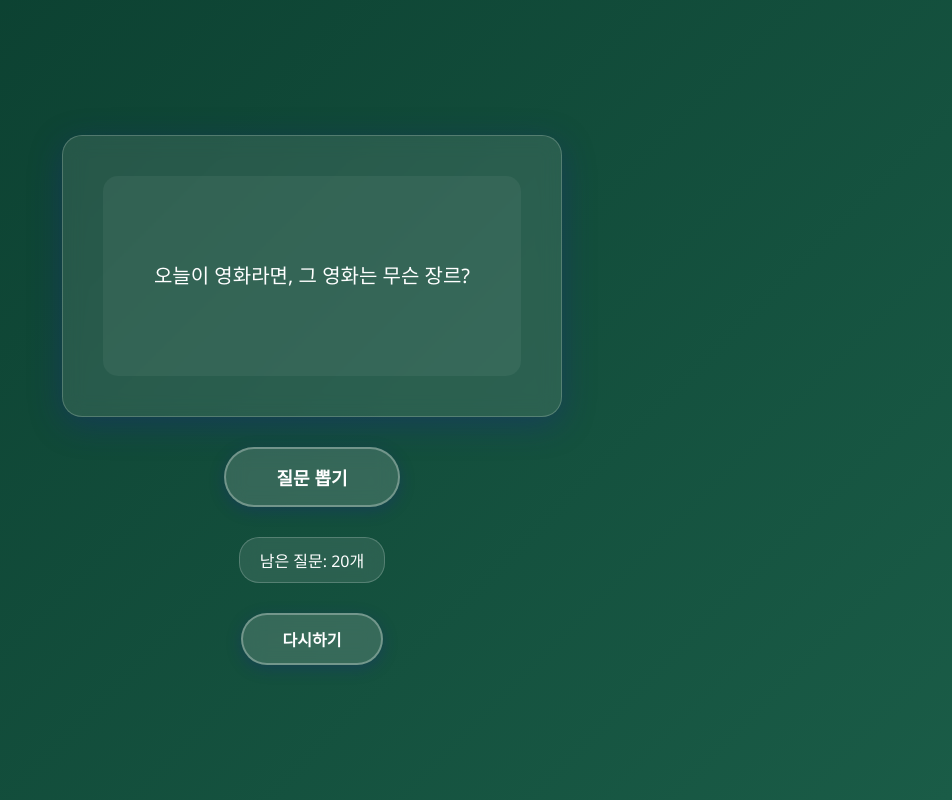
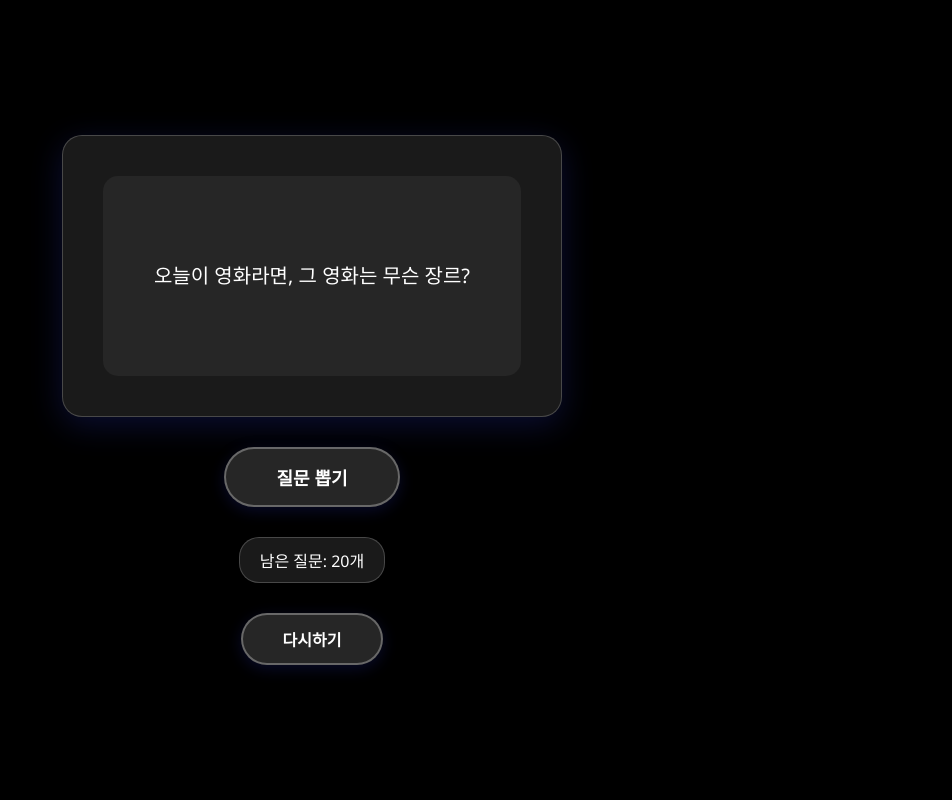
Before and after one commit to uguggim4-creator/question, a plain HTML site: page index.html in a window 1280 px wide. Shown: the whole page, without its empty margins (328-1280 px from the left). Drawn offline with Linux system fonts and the light colour scheme.

Commit message:
Change background to black

```diff
--- a/index.html
+++ b/index.html
@@ -13,7 +13,7 @@
 
         body {
             font-family: 'Segoe UI', Tahoma, Geneva, Verdana, sans-serif;
-            background: linear-gradient(135deg, #0a3d2e 0%, #1a5c47 100%);
+            background: #000000;
             min-height: 100vh;
             display: flex;
             justify-content: center;
```
